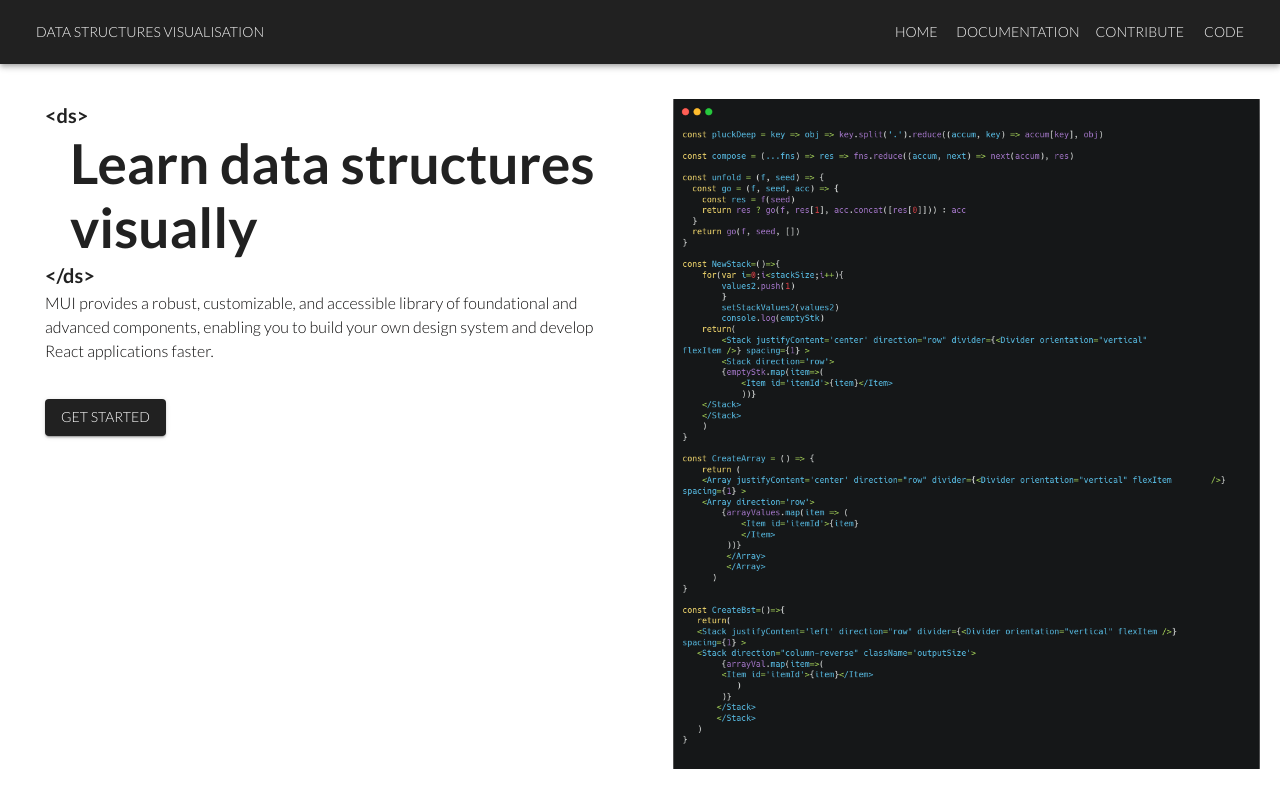
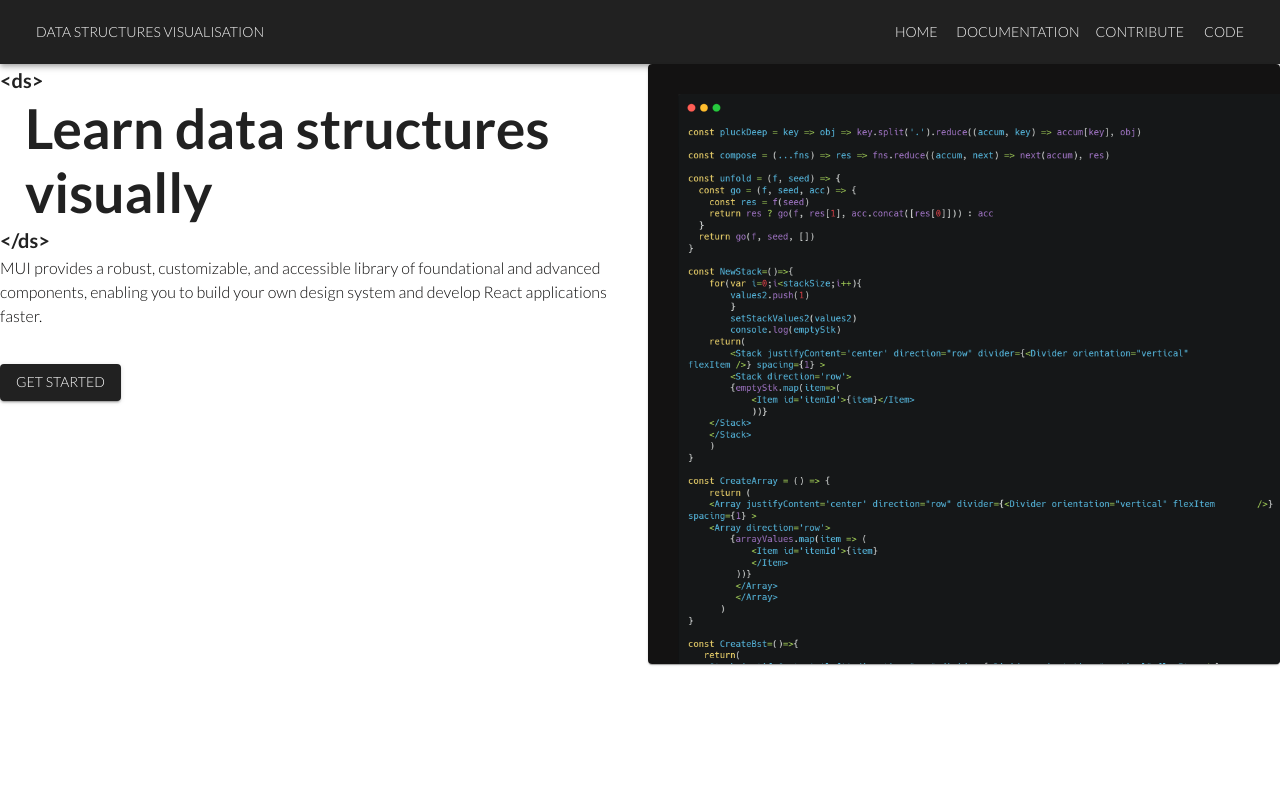
Before and after one commit to Narik118/DS-Visualisation, a React (Create React App) app in the folder dsvisual/: page / in a window 1280 px wide. Built offline with nearby package versions, Linux system fonts and the light colour scheme.

Commit message:
changes...

```diff
--- a/dsvisual/src/components/Home.js
+++ b/dsvisual/src/components/Home.js
@@ -46,25 +46,26 @@ const Home = () =>{
 
                 {/* scrolling bar */}
                 <Grid item xs={12} sm={6}>
-                    {/* <Card>
+                    <Card>
                       <main>
                         <div className='scroll-bg'>
                             <div className='scroll-div'>
-                                <div className='scroll-object'> */}
+                                <div className='scroll-object'>
                                 {/* <div className='img'><img src={Stackfun} alt="per1" /></div>
                                 <div className='img'><img src={Bstfun} alt="per1" /></div>
                                 <div className='img'><img src={Arrarfun} alt="per1" /></div>                                                                            */}
                                 <div><img className='funimg' src={Fun} alt="per1"  /></div>
 
-                                {/* </div>
+                                </div>
                             </div>
                         </div>
                                     </main>
-                    </Card> */}
+                    </Card>
                 </Grid>
             </Grid>
             </ThemeProvider>
         </div>
+
     )
 
 }
--- a/dsvisual/src/styles.css
+++ b/dsvisual/src/styles.css
@@ -40,9 +40,9 @@
 #lighBoldText{
     font-weight:400
 }
-#landingGrid{
+/* #landingGrid{
     padding: 35px 45px;
-}
+} */
 #landingItem{
     padding:20px;
 }
@@ -59,8 +59,9 @@
     margin-left: 25px !important;
 }
 .homeAdjust{
-    margin-top: 15px;
+     margin-top: 15px;
     margin-bottom: 15px;
+
 }
 
 /* Array component */
@@ -74,36 +75,44 @@
     height: 100%;
     width: 100%;
 } */
-/* .scroll-bg{
-    /* background: black !important; */
-    /* margin: 10% auto; */
-    /* width: 600px; */
-     /* padding: 10ps 15px;  */
-    /* border-radius: 50px; */
+.scroll-div{
+    overflow: hidden;
+    overflow-y: scroll;
+    overflow-x: scroll;
+    scrollbar-color: black;
+    height: 600px;
 
-/* } */
+}
 
 .funimg{
     width: 100%;
     height: 100%;
-    padding-left: 25px;
+    padding: 30px;
+
 }
 
-/* .scroll-div{
-    /* width: 700px; */
-    /* height:auto;
-    overflow: hidden; */
-    /* overflow-y: scroll  ; */
-    /* overflow-x: scroll  ; */
-    /* padding-right: 25px; */
+.scroll-bg{
+    background-color: rgb(19, 18, 18);
+    margin: 0px;
 
-/* } */ */
-/* .scroll-object{
-     /* padding: 20px; */
-/*
-} */
+}
+/* width */
+::-webkit-scrollbar {
+    width: 20px;
+    display: none;
+  }
+/* Handle */
+/* ::-webkit-scrollbar-thumb {
+    background: red;
+    border-radius: 10px;
 
+  }
 
+  /* Track */
+/* ::-webkit-scrollbar-track {
+    box-shadow: inset 0 0 5px grey;
+    border-radius: 10px;
+  } */
 
 
 /* Material UI default */
```
